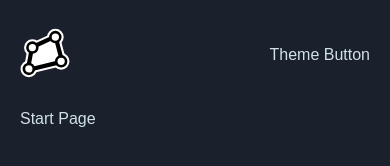
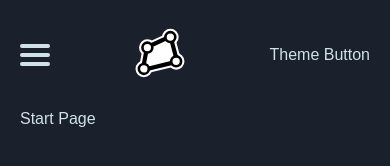
Before and after one commit to snapp-incubator/emqx-charts, a Gatsby site in the folder gatsby-blog/: page / in a window 390 px wide. Built offline with nearby package versions, Linux system fonts and the light colour scheme; Gatsby itself is replaced by a stand-in of ours.

Commit message:
Style hamburger

```diff
--- /dev/null
+++ b/gatsby-blog/src/components/Hamburger/Hamburger.styles.js
@@ -0,0 +1,32 @@
+import styled from 'styled-components'
+
+export const HamburgerIcon = styled.div`
+    display: block;
+    width: 30px;
+    z-index: 1000;
+    cursor: pointer;
+    :after,
+    :before,
+    div {
+        background-color: ${props => props.theme.colors.textDark};
+        border-radius: 2px;
+        content: '';
+        display: block;
+        height: 4px;
+        margin: 5px 0;
+        transition: all 0.2s ease-in-out;
+    }
+    :before {
+        transform: ${props => props.menuOpen ? 'translateY(9px) rotate(45deg)' : ''}
+    }
+    :after {
+        transform: ${props => props.menuOpen ? 'translateY(-9px) rotate(-45deg)' : ''}
+    }
+    div {
+        transform: ${props => props.menuOpen ? 'scale(0)' : ''}
+    }
+
+    @media screen and (min-width: 768px) {
+        display: none;
+    }
+`
--- /dev/null
+++ b/gatsby-blog/src/components/Hamburger/index.js
@@ -0,0 +1,13 @@
+import * as React from 'react'
+// Styles
+import {HamburgerIcon} from './Hamburger.styles'
+
+const Hamburger = ({ menuOpen, setMenuOpen }) => {
+    return (
+        <HamburgerIcon role="button" menuOpen={menuOpen} onClick={() => setMenuOpen(prev => !prev)}>
+            <div />
+        </HamburgerIcon>
+    )
+}
+
+export default Hamburger
--- a/gatsby-blog/src/components/Header/index.js
+++ b/gatsby-blog/src/components/Header/index.js
@@ -1,7 +1,9 @@
 import * as React from 'react'
+import {useState} from 'react'
 import {Link} from 'gatsby'
 // Components
 import Menu from 'components/Menu'
+import Hamburger from 'components/Hamburger'
 // Hooks
 import {useConfigQuery} from 'hooks/useConfigQuery'
 // Styles
@@ -9,8 +11,10 @@
 
 const Header = ({ siteTitle = `` }) => {
     const siteConfig = useConfigQuery()
+    const [menuOpen, setMenuOpen] = useState(false)
     return (
         <Wrapper>
+            <Hamburger menuOpen={menuOpen} setMenuOpen={setMenuOpen} />
             <Menu items={siteConfig.menu} />
             <Link to="/">
                 <Logo src={siteConfig.logo.publicURL} alt={siteTitle} />
--- a/gatsby-blog/src/components/Menu/index.js
+++ b/gatsby-blog/src/components/Menu/index.js
@@ -7,7 +7,7 @@
     return (
         <Nav>
             {items.map((item) => (
-                <li key={items.id}>
+                <li key={item.id}>
                     <Link to={item.link} activeClassName="active">
                         {item.name}
                     </Link>
```
